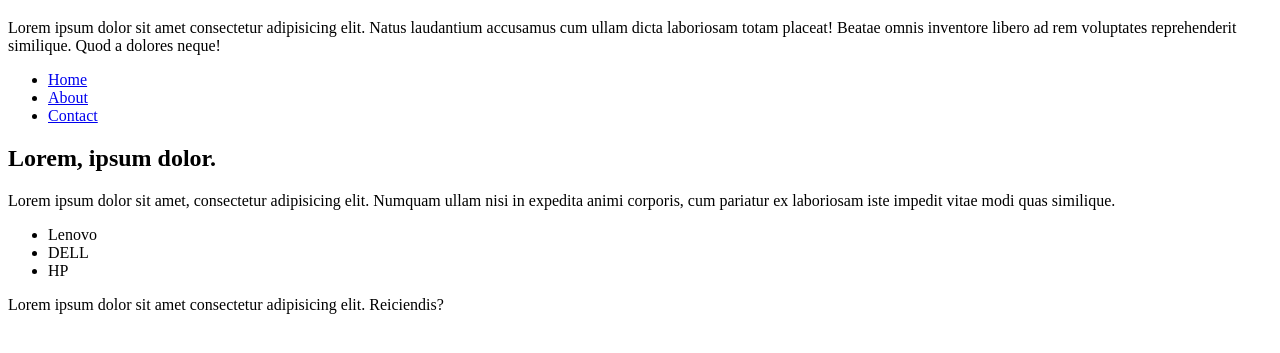
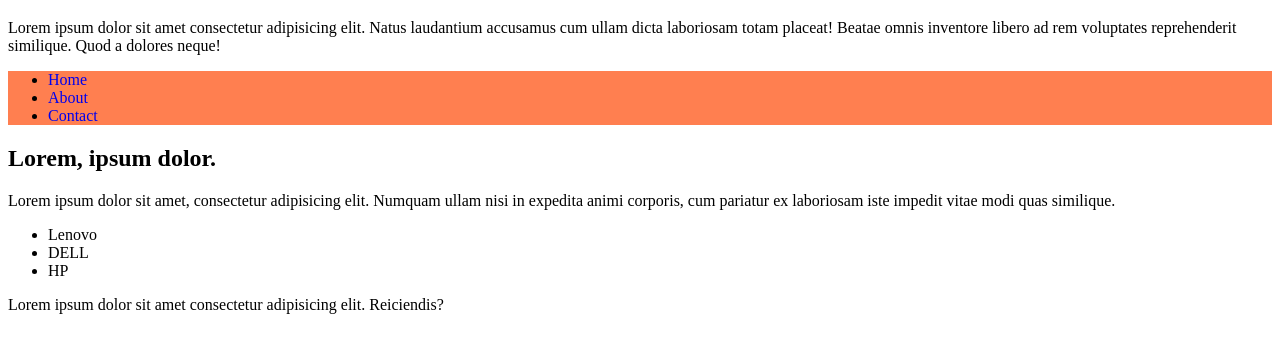
Before and after one commit to ilhomuz/testing, a plain HTML site: page index.html in a window 1280 px wide. Shown: the part 61-414 px from the top of the page. Drawn offline with Linux system fonts and the light colour scheme.

Commit message:
navdi cssdan ozgartirdim

```diff
--- a/css/main.css
+++ b/css/main.css
@@ -7,3 +7,12 @@ h1{
 ul, li{
     text-decoration: none;
 }
+
+nav{
+    background-color: coral;
+
+}
+
+nav, ul, li, a{
+    text-decoration: none;
+}
```
